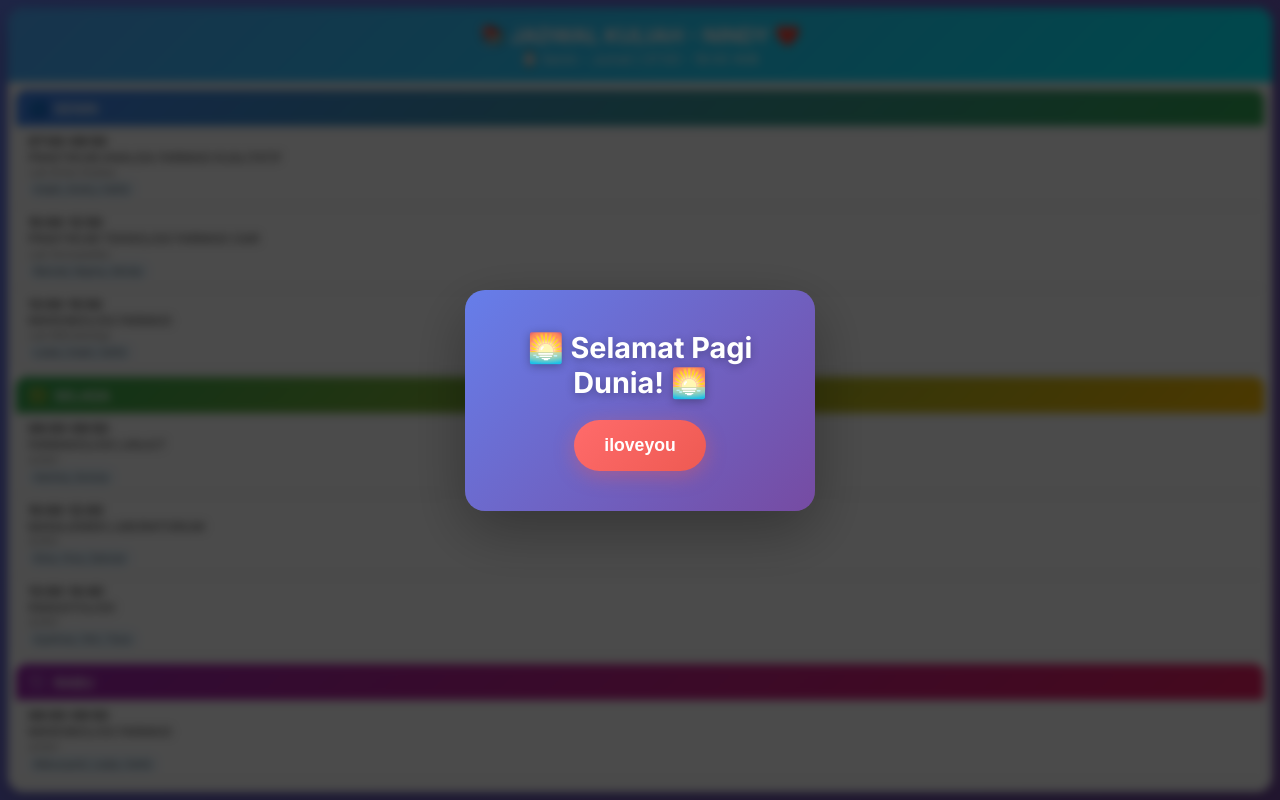
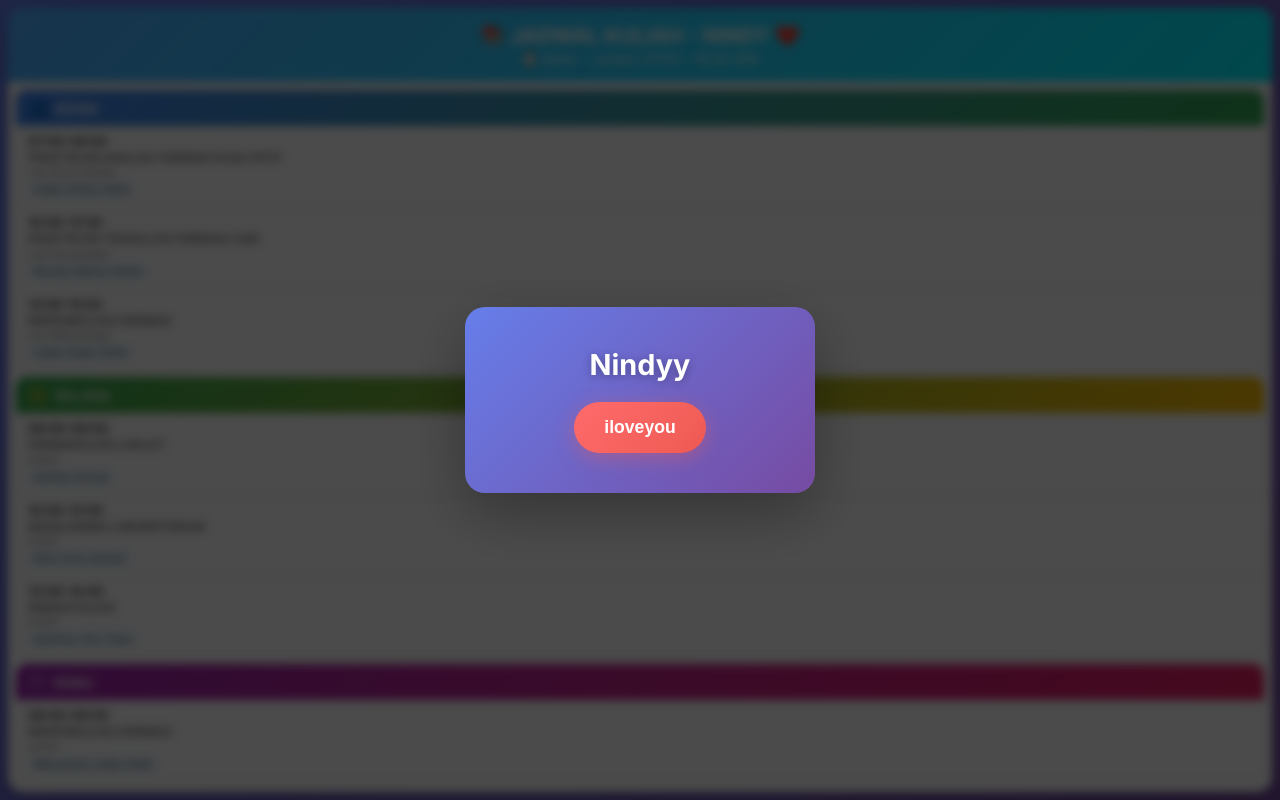
Before and after one commit to thaufaniqbal/nindy, a plain HTML site: page index.html in a window 1280 px wide. Drawn offline with Linux system fonts and the light colour scheme.

Commit message:
Update index.html

```diff
--- a/index.html
+++ b/index.html
@@ -283,7 +283,7 @@
     <!-- Popup -->
     <div id="popup" class="popup-overlay">
         <div class="popup-content">
-            <div class="popup-message">🌅 Selamat Pagi Dunia! 🌅</div>
+            <div class="popup-message">Nindyy </div>
             <button class="popup-button" onclick="closePopup()">iloveyou</button>
         </div>
     </div>
```
